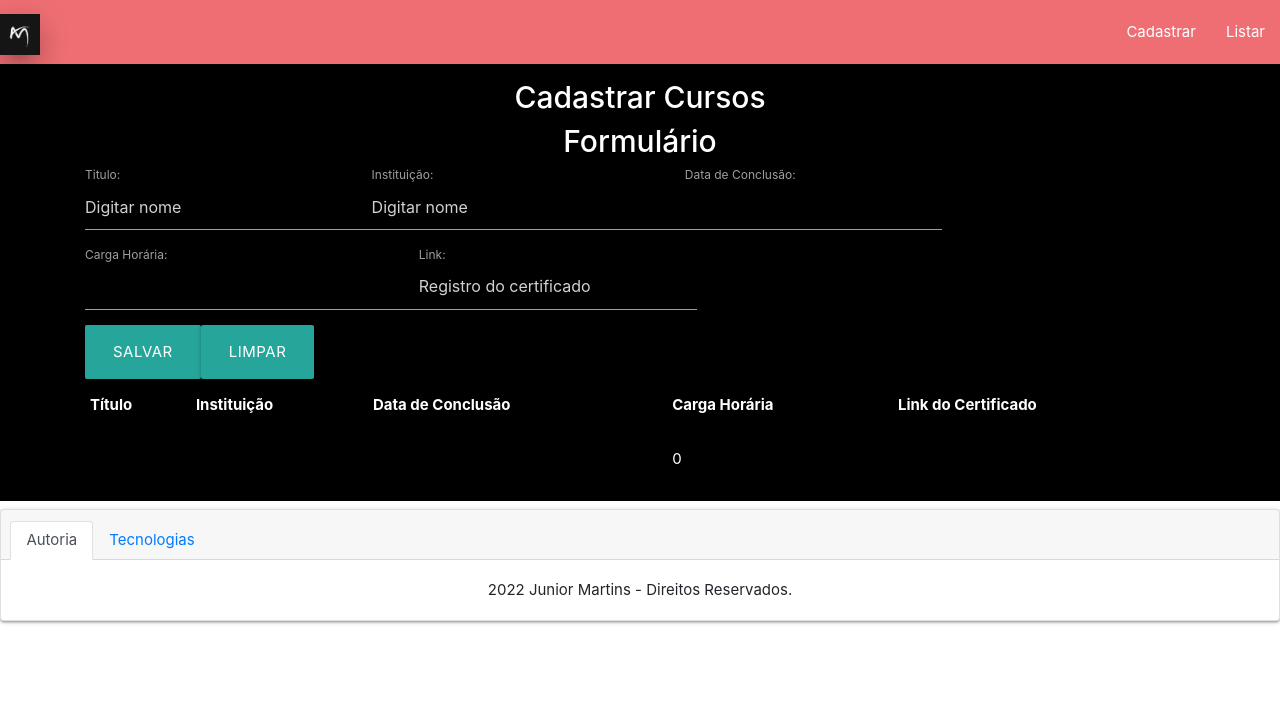
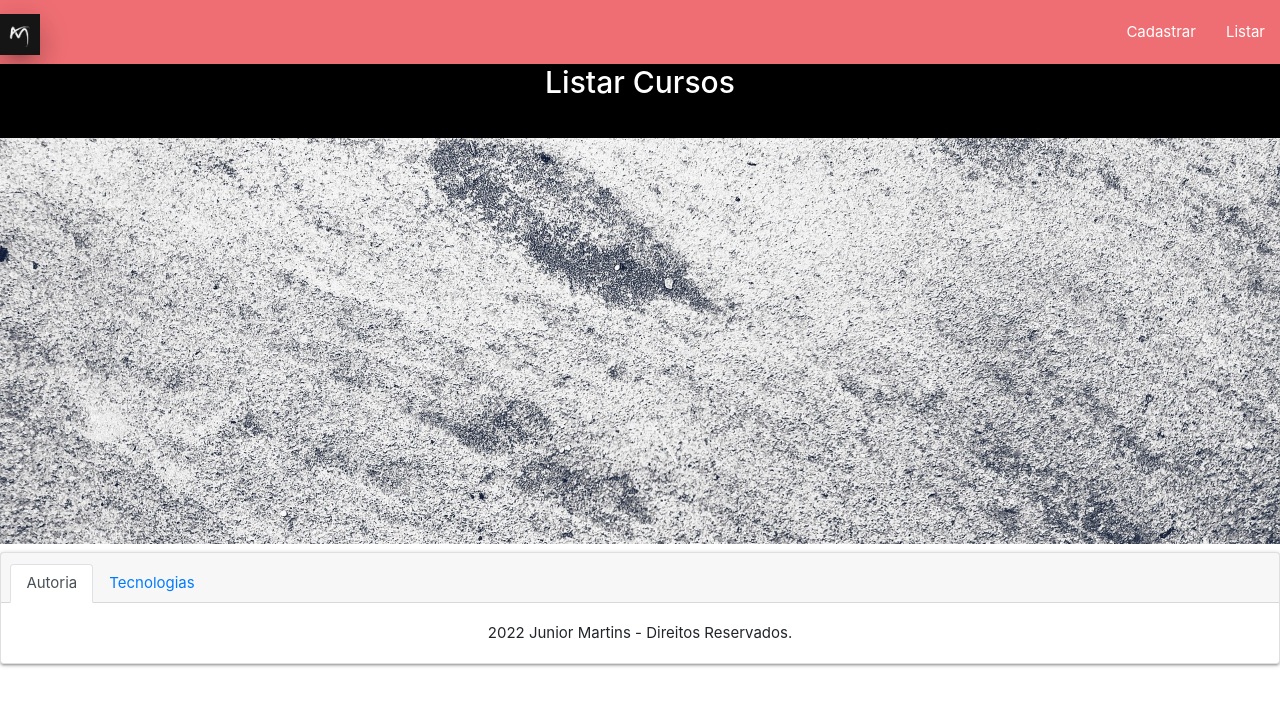
Before and after one commit to juniorsmartins/portfolio-com-angular, an Angular app in the folder portfolio/: page /listarCursos in a window 1280 px wide. Before the commit this address led to /. Shown: the top 706 px of the page. Built offline with nearby package versions, Linux system fonts and the light colour scheme.

Commit message:
Início da construção do Listar Cursos.

```diff
--- a/portfolio/src/app/app-routing.module.ts
+++ b/portfolio/src/app/app-routing.module.ts
@@ -1,7 +1,23 @@
+import { ListarCursosComponent } from './componentes/especificos/listar-cursos/listar-cursos.component';
+import { CadastrarCursosComponent } from './componentes/especificos/cadastrar-cursos/cadastrar-cursos.component';
 import { NgModule } from '@angular/core';
 import { RouterModule, Routes } from '@angular/router';
 
-const routes: Routes = [];
+const routes: Routes = [
+  {
+    path: '',
+    redirectTo: 'cadastrarCursos',
+    pathMatch: 'full'
+  },
+  {
+    path: 'cadastrarCursos',
+    component: CadastrarCursosComponent
+  },
+  {
+    path: 'listarCursos',
+    component: ListarCursosComponent
+  },
+];
 
 @NgModule({
   imports: [RouterModule.forRoot(routes)],
--- a/portfolio/src/app/app.component.html
+++ b/portfolio/src/app/app.component.html
@@ -1,5 +1,7 @@
 <app-atividade7-cabecalho></app-atividade7-cabecalho>
 
-<app-cadastrar-cursos></app-cadastrar-cursos>
+  <main>
+    <router-outlet></router-outlet>
+  </main>
 
 <app-atividade7-rodape></app-atividade7-rodape>
--- a/portfolio/src/app/app.module.ts
+++ b/portfolio/src/app/app.module.ts
@@ -7,13 +7,15 @@ import { FormsModule } from '@angular/forms';
 import { Atividade7CabecalhoComponent } from './componentes/atividade7-cabecalho/atividade7-cabecalho.component';
 import { Atividade7RodapeComponent } from './componentes/atividade7-rodape/atividade7-rodape.component';
 import { CadastrarCursosComponent } from './componentes/especificos/cadastrar-cursos/cadastrar-cursos.component';
+import { ListarCursosComponent } from './componentes/especificos/listar-cursos/listar-cursos.component';
 
 @NgModule({
   declarations: [
     AppComponent,
     Atividade7CabecalhoComponent,
     Atividade7RodapeComponent,
-    CadastrarCursosComponent
+    CadastrarCursosComponent,
+    ListarCursosComponent
   ],
   imports: [
     BrowserModule,
--- a/portfolio/src/app/componentes/atividade7-cabecalho/atividade7-cabecalho.component.html
+++ b/portfolio/src/app/componentes/atividade7-cabecalho/atividade7-cabecalho.component.html
@@ -9,8 +9,8 @@
         <img src="../../../assets/imagens/logo.jpg" alt="logotipo" class="responsive-img circle z-depth-4 btn-floating pulse">
       </a>
       <ul id="nav-mobile" class="right hide-on-med-and-down">
-        <li><a href="sass.html">Cadastrar</a></li>
-        <li><a href="badges.html">Listar</a></li>
+        <li><a href="http://localhost:4200/cadastrarCursos">Cadastrar</a></li>
+        <li><a href="http://localhost:4200/listarCursos">Listar</a></li>
       </ul>
     </div>
   </nav>
--- a/portfolio/src/app/componentes/especificos/cadastrar-cursos/cadastrar-cursos.component.html
+++ b/portfolio/src/app/componentes/especificos/cadastrar-cursos/cadastrar-cursos.component.html
@@ -27,7 +27,7 @@
         <input id="linkCertificado" class="" type="text" name="modelo-card" placeholder="Registro do certificado" [(ngModel)]="curso.link"> <!-- Two-way Binding -->
       </label>
       <div>
-        <button (click)="salvarCadastroDoCurso()" type="button" class="waves-effect waves-light btn-large">Salvar</button> <!-- Event Binding -->
+        <button (click)="salvarCadastroDoCurso()" type="button" class="waves-effect waves-light btn-large" routerLink="/listarCursos">Salvar</button> <!-- Event Binding -->
         <button (click)="limparFormularioDoCurso()" type="button" class="waves-effect waves-light btn-large">Limpar</button> <!-- Event Binding -->
       </div>
     </form>
--- /dev/null
+++ b/portfolio/src/app/componentes/especificos/listar-cursos/listar-cursos.component.html
@@ -0,0 +1,11 @@
+<section class="black">
+
+  <header class="white-text">
+    <h2>Listar Cursos</h2>
+  </header>
+
+  <div class="container">
+
+  </div>
+
+</section>
--- /dev/null
+++ b/portfolio/src/app/componentes/especificos/listar-cursos/listar-cursos.component.ts
@@ -0,0 +1,15 @@
+import { Component, OnInit } from '@angular/core';
+
+@Component({
+  selector: 'app-listar-cursos',
+  templateUrl: './listar-cursos.component.html',
+  styleUrls: ['./listar-cursos.component.css']
+})
+export class ListarCursosComponent implements OnInit {
+
+  constructor() { }
+
+  ngOnInit(): void {
+  }
+
+}
```
Also changed, not shown: portfolio/src/app/componentes/especificos/listar-cursos/listar-cursos.component.css (added), 1 other file (tests, documents, lock files or other folders).
